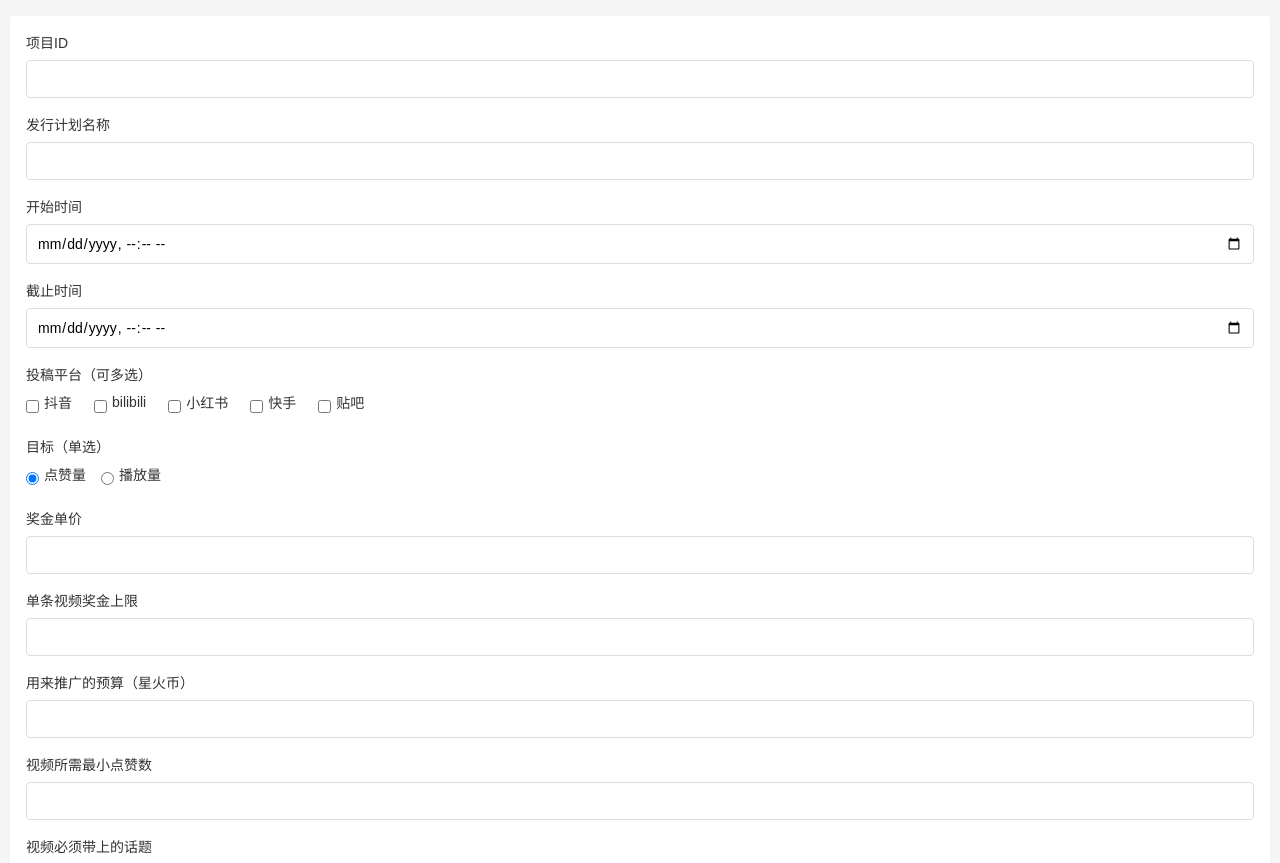
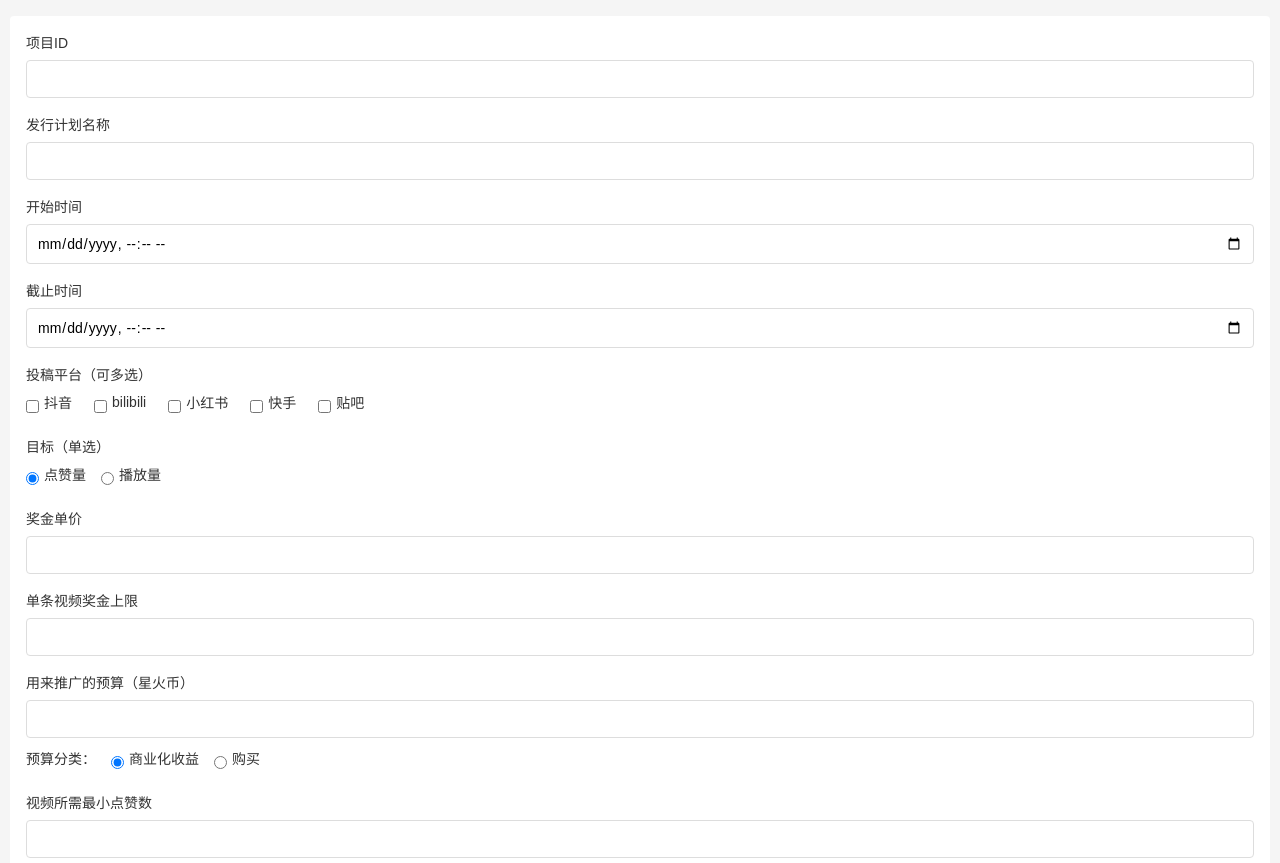
Before and after one commit to DIiiiiiiiid/IssuerPlanH, a plain HTML site: page add_config.html in a window 1280 px wide. Shown: the part 73-936 px from the top of the page. Drawn offline with Linux system fonts and the light colour scheme.

Commit message:
Update add_config.html

```diff
--- a/add_config.html
+++ b/add_config.html
@@ -197,6 +197,37 @@
         <div class="form-group">
           <label for="budget">用来推广的预算（星火币）</label>
           <input type="number" id="budget" class="form-control" min="0" />
+
+          <div class="radio-group" style="margin-top: 10px">
+            <label
+              style="
+                display: block;
+                margin-bottom: 8px;
+                font-size: 14px;
+                color: #333;
+              "
+              >预算分类：</label
+            >
+            <div class="radio-item">
+              <input
+                type="radio"
+                id="budgetType1"
+                name="budgetType"
+                value="商业化收益"
+                checked
+              />
+              <label for="budgetType1">商业化收益</label>
+            </div>
+            <div class="radio-item">
+              <input
+                type="radio"
+                id="budgetType2"
+                name="budgetType"
+                value="购买"
+              />
+              <label for="budgetType2">购买</label>
+            </div>
+          </div>
         </div>
 
         <div class="form-group">
@@ -292,6 +323,9 @@
             price: document.getElementById("price").value,
             maxReward: document.getElementById("maxReward").value,
             budget: document.getElementById("budget").value,
+            budgetType: document.querySelector(
+              'input[name="budgetType"]:checked'
+            ).value,
             minLikes: document.getElementById("minLikes").value,
             requiredTopic: document.getElementById("requiredTopic").value,
           };
```
